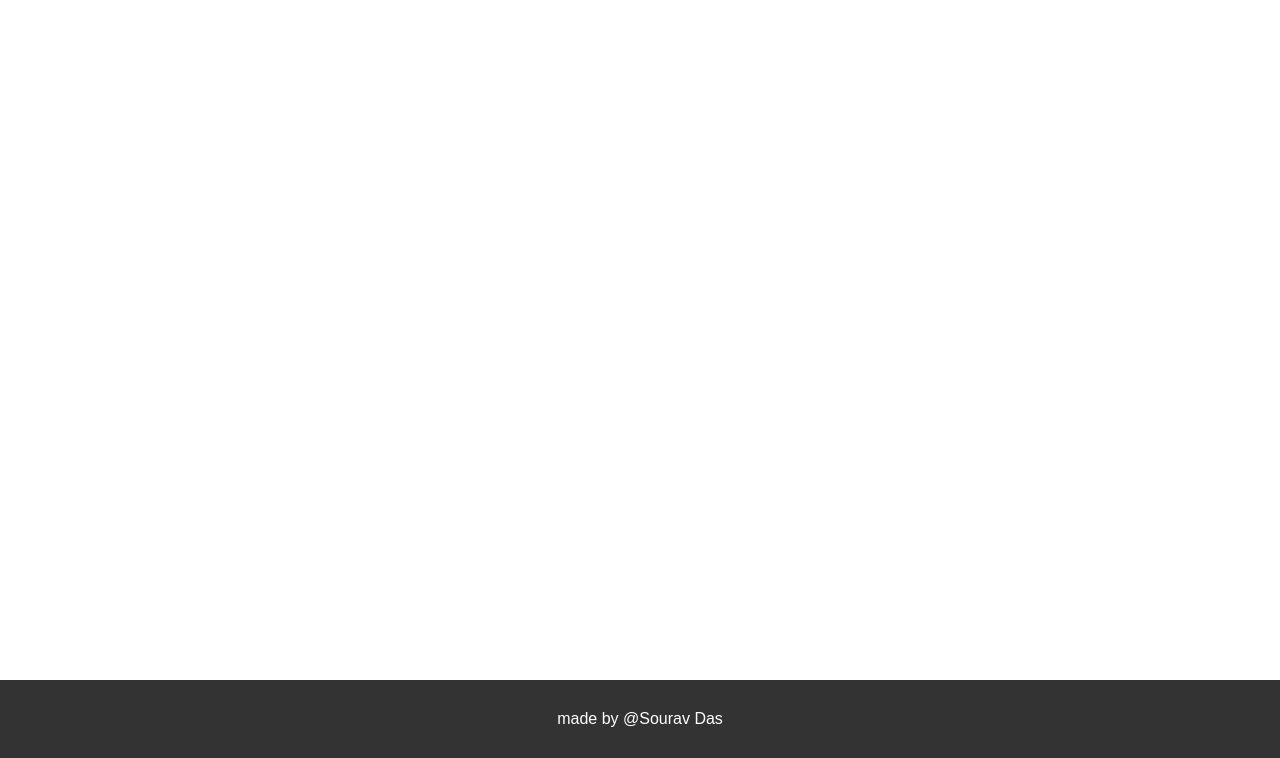
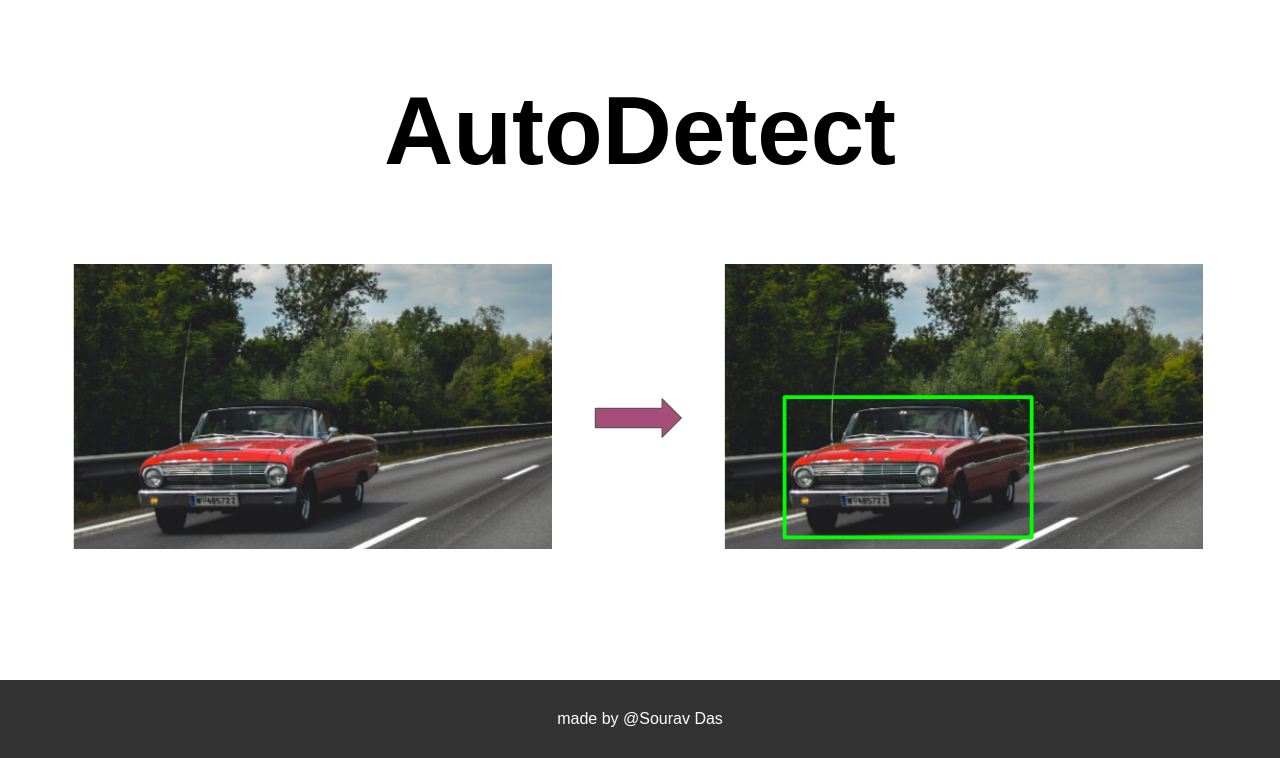
Before and after one commit to Exitarr/auto-detect, a Flask app: page / in a window 1280 px wide. Shown: the part 64-822 px from the top of the page. Run offline with Flask 3, Linux system fonts and the light colour scheme.

Commit message:
end touched

```diff
--- a/static/main.css
+++ b/static/main.css
@@ -34,18 +34,33 @@ nav a:hover {
     background-color: #111;
 }
 
-.hero-section {
+
+
+.common-section {
     width: 100vw;
     height: 85vh;
     display: flex;
-    flex-direction: column;
     justify-content: center;
     align-items: center;
     text-align: center;
     overflow-y: hidden;
     gap: 20px;
 }
-h1{
+
+.hero-section {
+    flex-direction: column;
+}
+
+.output-section {
+    flex-direction: column;
+}
+
+.hero-section h1{
+    font-size: 6rem;
+    margin: 0;
+}
+
+h2{
     font-size: 3em;
     margin: 0;
 
--- a/templates/form.html
+++ b/templates/form.html
@@ -13,9 +13,9 @@
             <li><a href="{{ url_for('form') }}">Form</a></li>
         </ul>
     </nav>
-    <section class="hero-section">
+    <section class="common-section hero-section">
         <form class="upload-img-form" method="POST" enctype="multipart/form-data" >
-            <h1 class="form-element">Upload Image</h1>
+            <h2 class="form-element">Upload Image</h2>
             <div class="inner-container">
                 <div class="form-element">
                     <label for="name">Description:</label>
--- a/templates/index.html
+++ b/templates/index.html
@@ -13,8 +13,11 @@
             <li><a href="{{ url_for('form') }}">Form</a></li>
         </ul>
     </nav>
-    <section class="hero-section">
-
+    <section class="common-section hero-section">
+        <div>
+            <h1 id="hero-text">AutoDetect</h1>
+        </div>
+        <img src="static/hero.png">
     </section>
     <footer>
         <p>made by @<a href="https://github.com/Exitarr">Sourav Das</a></p>
```
Also changed, not shown: templates/output.html (+3 -3 lines), static/hero.png (added).
